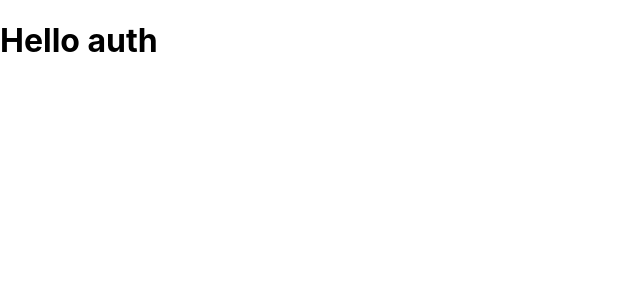
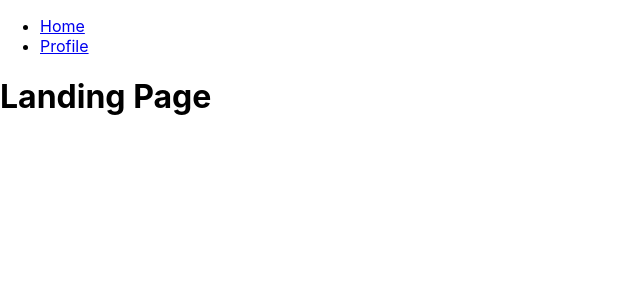
Before and after one commit to cob04/AuthApp, a React (Create React App) app: page / in a window 1280 px wide. Shown: the top 300 px of the page, without its empty margins (0-640 px from the left). Built offline with nearby package versions, Linux system fonts and the light colour scheme.

Commit message:
Add url navigation using react-router-dom
- setup two pages the Home home (landing page)  and Profile

```diff
--- a/package.json
+++ b/package.json
@@ -5,6 +5,7 @@
   "dependencies": {
     "react": "^16.10.2",
     "react-dom": "^16.10.2",
+    "react-router-dom": "^5.1.2",
     "react-scripts": "3.2.0"
   },
   "scripts": {
--- a/src/App.js
+++ b/src/App.js
@@ -1,11 +1,19 @@
-import React from 'react';
+import React, { Component } from "react";
+import { Route } from "react-router-dom";
+import Home from "./components/Home";
+import Profile from "./components/Profile";
+import Nav from "./components/Nav";
 
-function App() {
-  return (
-    <div className="App">
-      <h1>Hello auth</h1>
-    </div>
-  );
+class App extends Component {
+  render() {
+    return (
+      <>
+        <Nav />
+        <Route path="/" exact component={Home}></Route>
+        <Route path="/profile" component={Profile}></Route>
+      </>
+    );
+  }
 }
 
 export default App;
--- /dev/null
+++ b/src/components/Home.js
@@ -0,0 +1,11 @@
+import React, { Component } from "react";
+
+export default class Home extends Component {
+  render() {
+    return (
+      <div>
+        <h1>Landing Page</h1>
+      </div>
+    );
+  }
+}
--- /dev/null
+++ b/src/components/Nav.js
@@ -0,0 +1,15 @@
+import React from "react";
+import { Link } from "react-router-dom";
+
+export default function Nav() {
+  return (
+    <ul>
+      <li>
+        <Link to="/">Home</Link>
+      </li>
+      <li>
+        <Link to="/profile">Profile</Link>
+      </li>
+    </ul>
+  );
+}
--- /dev/null
+++ b/src/components/Profile.js
@@ -0,0 +1,11 @@
+import React, { Component } from "react";
+
+export default class Profile extends Component {
+  render() {
+    return (
+      <div>
+        <h1>Profile details</h1>
+      </div>
+    );
+  }
+}
--- a/src/index.js
+++ b/src/index.js
@@ -1,10 +1,16 @@
-import React from 'react';
-import ReactDOM from 'react-dom';
-import './index.css';
-import App from './App';
-import * as serviceWorker from './serviceWorker';
+import React from "react";
+import ReactDOM from "react-dom";
+import "./index.css";
+import App from "./App";
+import { Route, BrowserRouter as Router } from "react-router-dom";
+import * as serviceWorker from "./serviceWorker";
 
-ReactDOM.render(<App />, document.getElementById('app'));
+ReactDOM.render(
+  <Router>
+    <Route component={App} />
+  </Router>,
+  document.getElementById("app")
+);
 
 // If you want your app to work offline and load faster, you can change
 // unregister() to register() below. Note this comes with some pitfalls.
```
Also changed, not shown: 1 other file (tests, documents, lock files or other folders).
